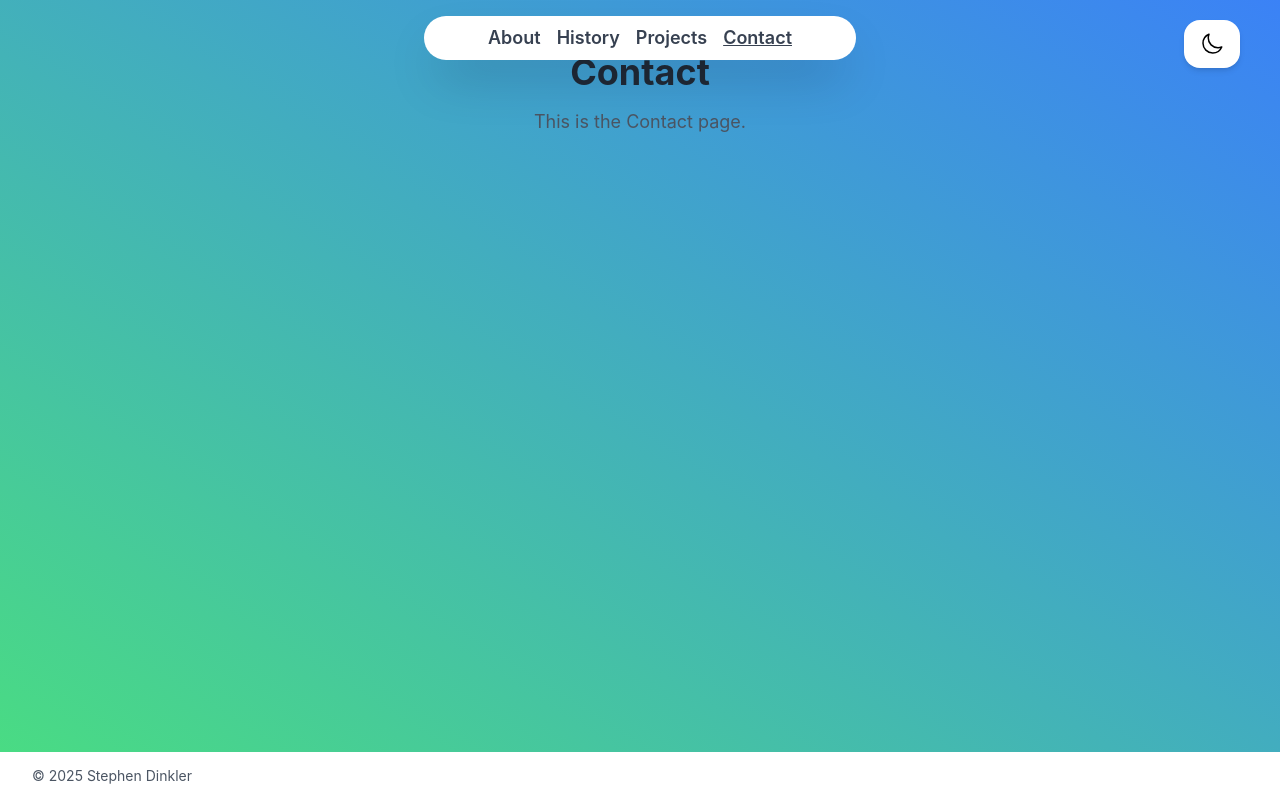
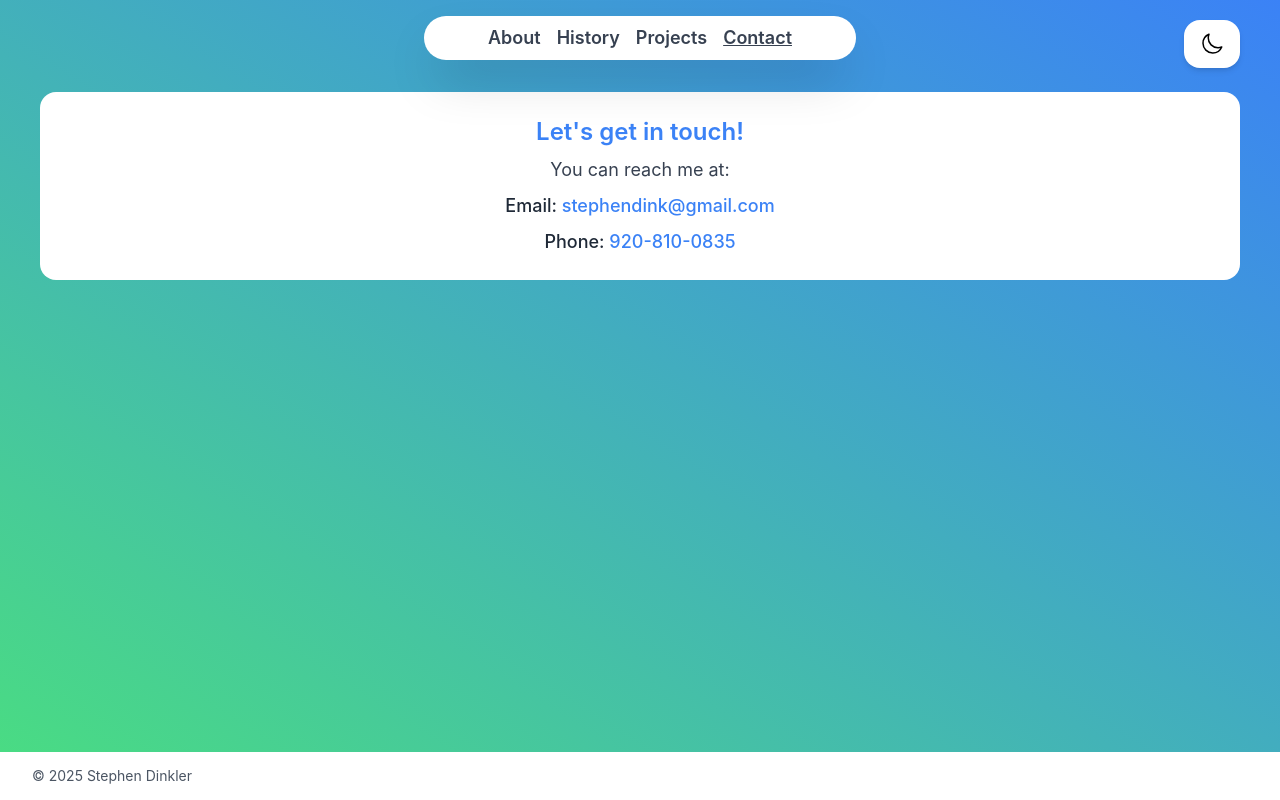
Before and after one commit to Sigmadelta8/stephen-dinkler-website, a React (Create React App) app: page /contact in a window 1280 px wide. Built offline with nearby package versions, Linux system fonts and the light colour scheme.

Commit message:
added contact page

```diff
--- a/src/components/Timeline.js
+++ b/src/components/Timeline.js
@@ -8,7 +8,7 @@ export default function Timeline() {
             <time className="mb-1 text-sm font-normal leading-none text-gray-400 dark:text-gray-500">
               August 2021 - Present
             </time>
-            <h3 className="text-2xl font-semibold text-gray-900 dark:text-white">
+            <h3 className="text-2xl font-semibold text-blue-500 dark:text-orange-500">
               Full Stack Web Developer
             </h3>
             <p className="text-sm text-gray-600 dark:text-gray-400">
@@ -38,7 +38,7 @@ export default function Timeline() {
             <time className="mb-1 text-sm font-normal leading-none text-gray-400 dark:text-gray-500">
               June 2018 - August 2021
             </time>
-            <h3 className="text-2xl font-semibold text-gray-900 dark:text-white">
+            <h3 className="text-2xl font-semibold text-blue-500 dark:text-orange-500">
               Roofing Service Technician
             </h3>
             <p className="text-sm text-gray-600 dark:text-gray-400">
@@ -58,7 +58,7 @@ export default function Timeline() {
             <time className="mb-1 text-sm font-normal leading-none text-gray-400 dark:text-gray-500">
               August 2015 - May 2018
             </time>
-            <h3 className="text-2xl font-semibold text-gray-900 dark:text-white">
+            <h3 className="text-2xl font-semibold text-blue-500 dark:text-orange-500">
               Barista
             </h3>
             <p className="text-sm text-gray-600 dark:text-gray-400">
--- a/src/pages/Contact.js
+++ b/src/pages/Contact.js
@@ -1,8 +1,22 @@
 export default function Contact() {
-    return (
-      <div className="p-8">
-        <h1 className="text-4xl font-bold text-gray-800">Contact</h1>
-        <p className="mt-4 text-lg text-gray-600">This is the Contact page.</p>
+  return (
+    <div className="p-10 mt-8 rounded-lg">
+      <div className="bg-white dark:bg-gray-900 rounded-2xl p-6">
+        <h1 className="text-center text-2xl font-semibold text-blue-500 dark:text-orange-500 mb-2">
+          Let's get in touch!
+        </h1>
+        <p className="text-center text-lg text-gray-700 dark:text-gray-300">
+          You can reach me at:
+        </p>
+        <div className="mt-2 text-center">
+          <p className="text-lg font-medium text-gray-800 dark:text-gray-200">
+            Email: <a href="mailto:stephendink@gmail.com" className="text-blue-500 dark:text-orange-500 hover:underline">stephendink@gmail.com</a>
+          </p>
+          <p className="text-lg font-medium text-gray-800 dark:text-gray-200 mt-2">
+            Phone: <a href="tel:9208100835" className="text-blue-500 dark:text-orange-500 hover:underline">920-810-0835</a>
+          </p>
+        </div>
       </div>
-    );
-  }
+    </div>
+  );
+}
--- a/src/pages/Projects.js
+++ b/src/pages/Projects.js
@@ -4,7 +4,7 @@ export default function Projects() {
       {/* First Project */}
       <div className="bg-white grid grid-cols-2 items-center max-w-screen-2xl dark:bg-gray-900 rounded-2xl py-5">
         <div className="px-5">
-          <h1 className="text-center text-xl font-semibold text-gray-800 dark:text-gray-200">
+          <h1 className="text-center text-xl font-semibold text-blue-500 dark:text-orange-500">
             Hardware Tracker
           </h1>
           <p className="mt-4 text-sm text-left text-gray-600 dark:text-gray-400">
@@ -52,8 +52,8 @@ export default function Projects() {
           </video>
         </div>
         <div className="px-5">
-          <h1 className="text-center text-xl font-semibold text-gray-800 dark:text-gray-200">
-            Distribution Center Data (DCData)
+          <h1 className="text-center text-xl font-semibold text-blue-500 dark:text-orange-500">
+            Distribution Center Data (DC Data)
           </h1>
           <p className="mt-4 text-sm text-left text-gray-600 dark:text-gray-400">
             DC Data was my first foray into a serious data visualization project. It queries Netsuite for Sales Orders and gets the status. It then takes that
@@ -78,7 +78,7 @@ export default function Projects() {
       {/* Second Project */}
       <div className="bg-white grid grid-cols-2 items-center max-w-screen-2xl dark:bg-gray-900 rounded-2xl mt-5 py-5">
         <div className="px-5">
-          <h1 className="text-center text-xl font-semibold text-gray-800 dark:text-gray-200">
+          <h1 className="text-center text-xl font-semibold text-blue-500 dark:text-orange-500">
             Grand Central Time Tracker
           </h1>
           <p className="mt-4 text-sm text-left text-gray-600 dark:text-gray-400">
```
